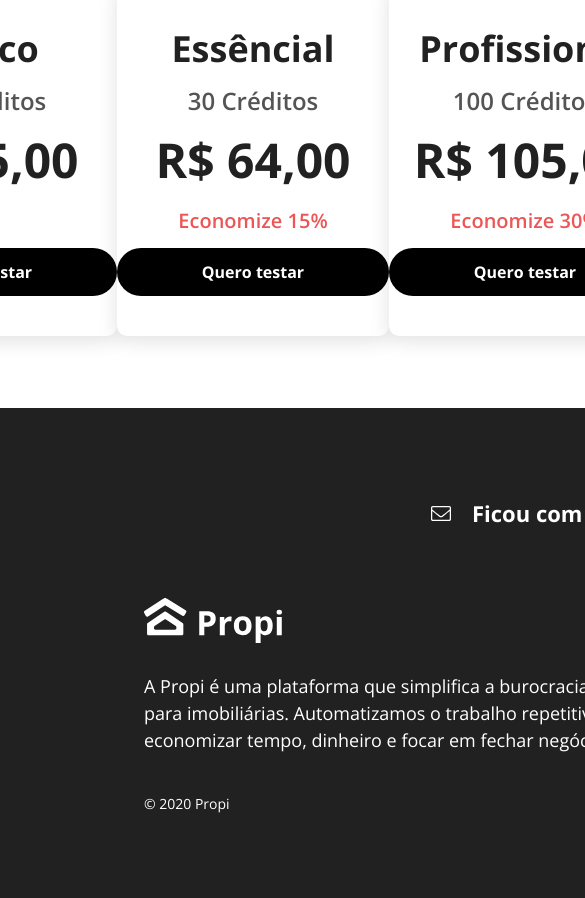
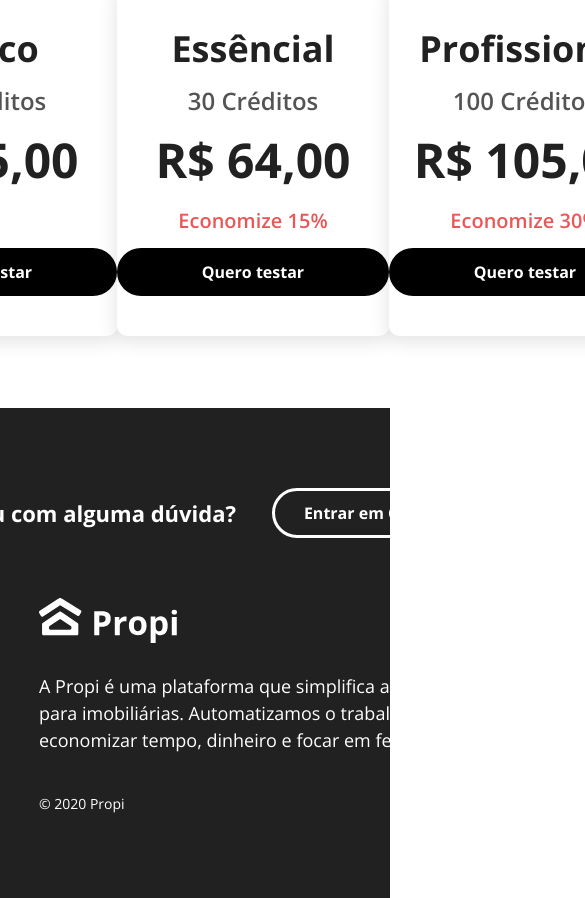
Before and after one commit to JBezerra/propi-landing-page, a Next.js app: page / in a window 390 px wide. Shown: the part 2413-3311 px from the top of the page, 585 px wide, since content can reach past the window. Built offline with nearby package versions, Linux system fonts and the light colour scheme.

Commit message:
fix(footer): responsive width fixed

```diff
--- a/pages/index.js
+++ b/pages/index.js
@@ -210,8 +210,10 @@
       <div className={styles.footerContainer}>
         <div className={styles.footerContentAreaContainer}>
           <div className={styles.footerEmailSenderContainer}>
-            <img src='/assets/images/envelope.svg' alt='Envelope' />
-            <h2>Ficou com alguma dúvida?</h2>
+            <div className={styles.footerEmailLabel}>
+              <img src='/assets/images/envelope.svg' alt='Envelope' />
+              <h2>Ficou com alguma dúvida?</h2>
+            </div>
             <Link href="/contact"><button>Entrar em Contato</button></Link>
           </div>
 
--- a/styles/Landing.module.css
+++ b/styles/Landing.module.css
@@ -380,7 +380,7 @@
 
 .footerContainer {
     position: absolute;
-    width: 1440px;
+    width: 100%;
     height: 490px;
     left: 0px;
     background: rgba(0, 0, 0, 0.87);
@@ -435,9 +435,16 @@
     opacity: 0.6;
 }
 
+.footerEmailLabel {
+    display: flex;
+    align-items: center;
+    justify-self: center;
+}
+
 .footerInformationsContainer {
     display: flex;
     margin-top: 60px;
+    width: 100%;
 }
 
 .footerDescriptionContainer img {
@@ -446,7 +453,6 @@
 }
 
 .footerDescriptionContainer p {
-    /* The wise man therefo */
     width: 654px;
     font: normal 18px Open Sans;
     line-height: 27px;
```
